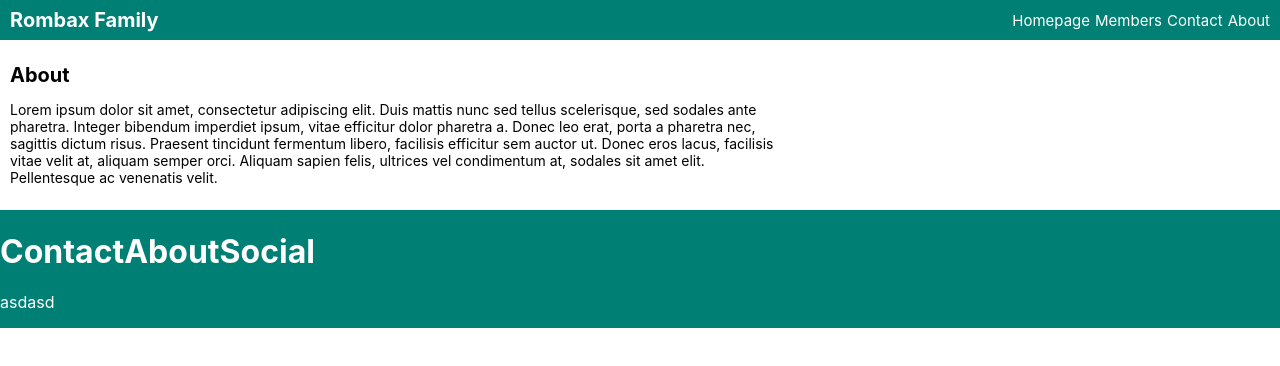
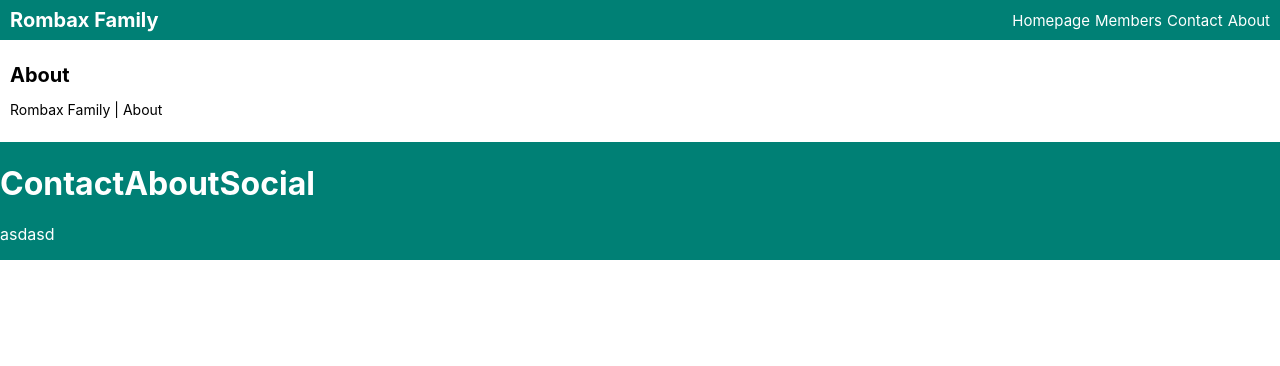
Before and after one commit to my-store/rombax-nextjs, a Next.js app: page /about in a window 1280 px wide. Shown: the top 366 px of the page. Built offline with nearby package versions, Linux system fonts and the light colour scheme.

Commit message:
Pertama commit

```diff
--- a/pages/about/index.js
+++ b/pages/about/index.js
@@ -18,15 +18,7 @@ export default function About()
       {loading ? <Loading /> : null}
 
       <h1>About</h1>
-      <p>
-        Lorem ipsum dolor sit amet, consectetur adipiscing elit. Duis mattis
-        nunc sed tellus scelerisque, sed sodales ante pharetra. Integer bibendum
-        imperdiet ipsum, vitae efficitur dolor pharetra a. Donec leo erat, porta
-        a pharetra nec, sagittis dictum risus. Praesent tincidunt fermentum
-        libero, facilisis efficitur sem auctor ut. Donec eros lacus, facilisis
-        vitae velit at, aliquam semper orci. Aliquam sapien felis, ultrices vel
-        condimentum at, sodales sit amet elit. Pellentesque ac venenatis velit.
-      </p>
+      <p>Rombax Family | About</p>
     </div>
   )
 }
```
Also changed, not shown: pages/contact/index.js (+1 -10 lines), pages/index.js (+1 -10 lines).
